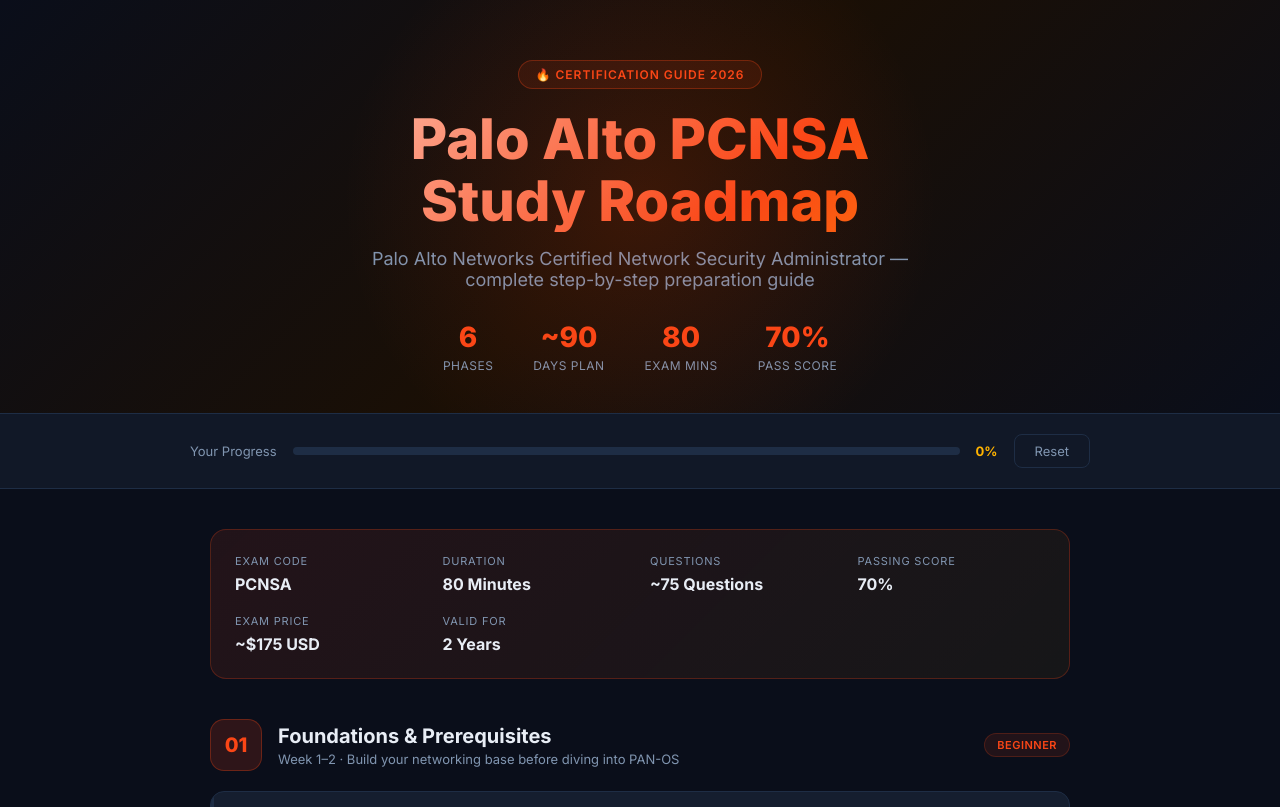
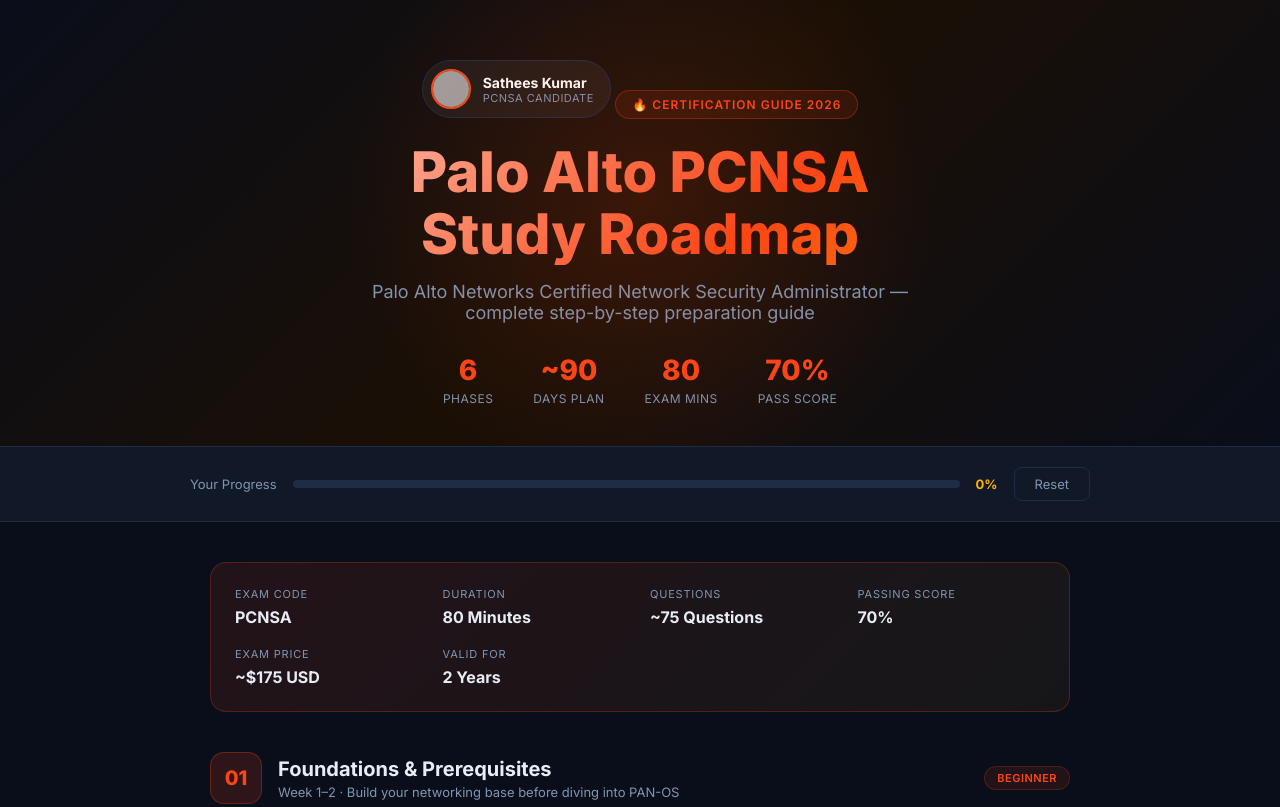
Before and after one commit to sathees22/pcnsa_roadmap, a plain HTML site: page index.html in a window 1280 px wide. Shown: the top 807 px of the page. Drawn offline with Linux system fonts and the light colour scheme; grey boxes are pictures that could not be loaded.

Commit message:
Added personalization to roadmap for Sathees Kumar

```diff
--- a/index.html
+++ b/index.html
@@ -238,6 +238,23 @@
     border-top: 1px solid var(--border);
   }
 
+  /* PROFILE BADGE */
+  .profile-badge {
+    display: inline-flex; align-items: center; gap: 12px;
+    background: rgba(255,255,255,0.05);
+    border: 1px solid var(--border);
+    padding: 8px 16px 8px 8px; border-radius: 40px;
+    margin-bottom: 24px;
+    text-align: left;
+  }
+  .profile-img {
+    width: 40px; height: 40px; border-radius: 50%;
+    object-fit: cover; border: 2px solid var(--primary);
+  }
+  .profile-info { display: flex; flex-direction: column; }
+  .profile-name { font-size: 14px; font-weight: 700; color: #fff; }
+  .profile-role { font-size: 11px; color: var(--text-muted); text-transform: uppercase; letter-spacing: 0.5px; }
+
   @media (max-width: 600px) {
     .hero-stats { gap: 20px; }
     .phase-header { flex-wrap: wrap; }
@@ -247,6 +264,13 @@
 <body>
 
 <div class="hero">
+  <div class="profile-badge">
+    <img class="profile-img" src="https://github.com/sathees22.png" alt="Sathees Kumar">
+    <div class="profile-info">
+      <span class="profile-name">Sathees Kumar</span>
+      <span class="profile-role">PCNSA Candidate</span>
+    </div>
+  </div>
   <div class="hero-badge">🔥 Certification Guide 2026</div>
   <h1>Palo Alto PCNSA<br>Study Roadmap</h1>
   <p>Palo Alto Networks Certified Network Security Administrator — complete step-by-step preparation guide</p>
@@ -745,7 +769,7 @@
 </main>
 
 <footer>
-  <p>Palo Alto PCNSA Study Roadmap · Built for success 🔥 · Good luck on your exam!</p>
+  <p>Palo Alto PCNSA Study Roadmap · Prepared for <strong>Sathees Kumar</strong> 🔥</p>
 </footer>
 
 <script>
```
